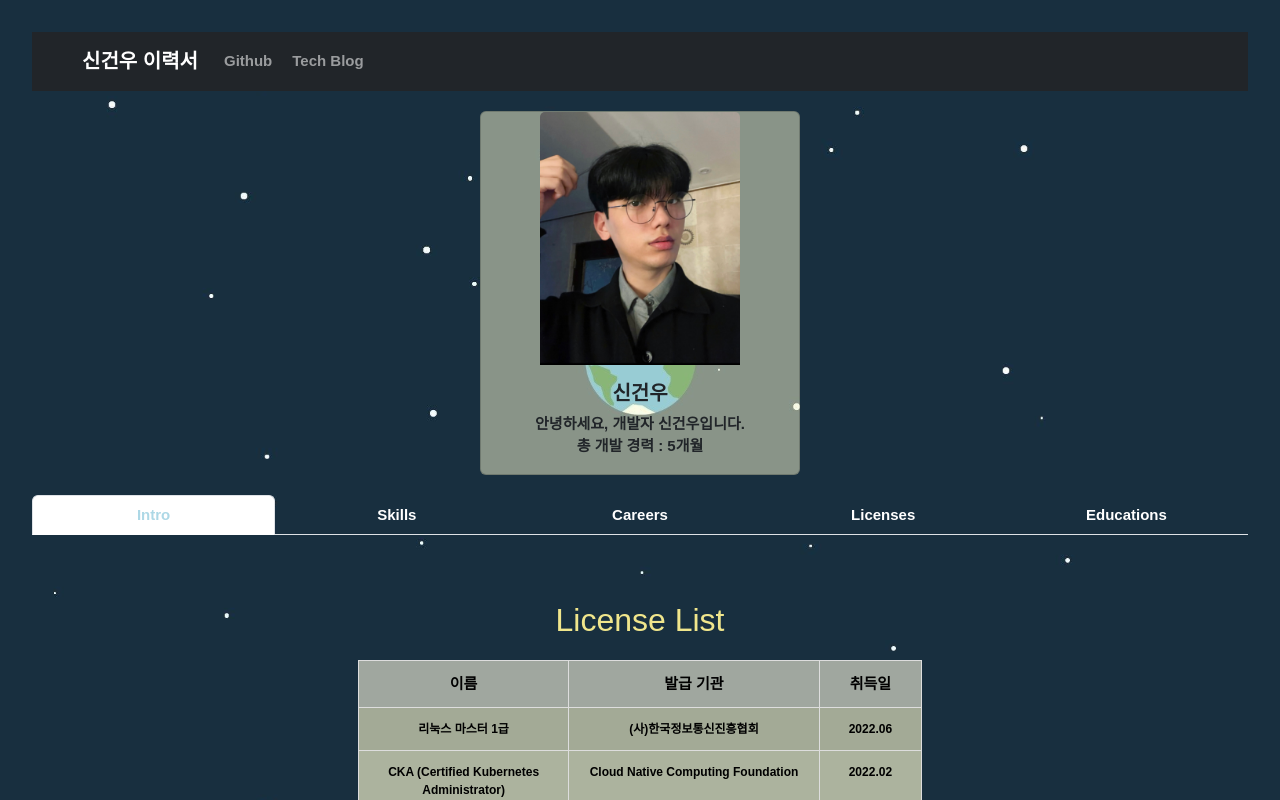
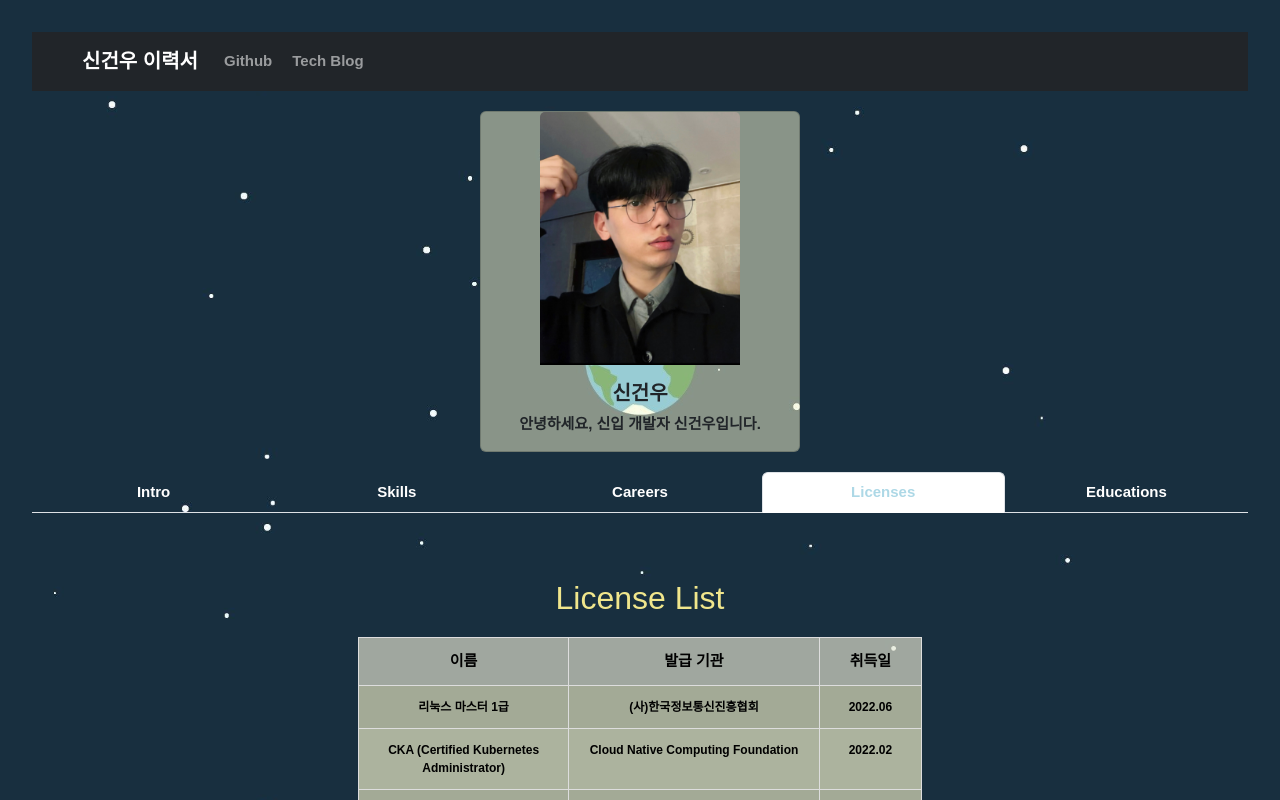
Before and after one commit to spacedustz/Resume, a React (Vite) app in the folder React/: page /licenses in a window 1280 px wide. Shown: the top 800 px of the page. Built offline with nearby package versions, Linux system fonts and the light colour scheme.

Commit message:
Tabs 모듈위치 변경 & useEffect를 이용한 활성화 탭 고정 로직 추가

```diff
--- a/React/src/router/Router.tsx
+++ b/React/src/router/Router.tsx
@@ -1,6 +1,6 @@
 import React from "react";
 import {BrowserRouter, Route, Routes} from "react-router-dom";
-import HeaderTabs from "../styles/navigation/HeaderTabs.tsx";
+import HeaderTabs from "../styles/tabs/HeaderTabs.tsx";
 import Introduce from "../components/Introduce.tsx";
 import SkillList from "../components/Skills.tsx";
 import Careers from "../components/Careers.tsx";
--- a/React/src/styles/card/ProfileCard.tsx
+++ b/React/src/styles/card/ProfileCard.tsx
@@ -49,8 +49,7 @@ const ProfileCard: React.FC = () => {
                 <Card.Body>
                     <Card.Title>신건우</Card.Title>
                     <Card.Text>
-                        <strong>안녕하세요, 개발자 신건우입니다.</strong><br/>
-                        <strong>총 개발 경력 : 5개월</strong>
+                        <strong>안녕하세요, 신입 개발자 신건우입니다.</strong><br/>
                     </Card.Text>
                 </Card.Body>
             </MainCard>
--- a/React/src/styles/navigation/HeaderTabs.tsx
+++ b/React/src/styles/tabs/HeaderTabs.tsx
@@ -1,6 +1,6 @@
 import Tab from 'react-bootstrap/Tab';
 import Tabs from 'react-bootstrap/Tabs';
-import React, {useState} from "react";
+import React, {useEffect, useState} from "react";
 import styled from "styled-components";
 import {Outlet, useNavigate} from "react-router-dom";
 
@@ -27,6 +27,30 @@ const HeaderTabs: React.FC = () => {
             navigate(`/${k}`);
         }
     }
+
+    useEffect(() => {
+        const currentPath = location.pathname;
+
+        switch (currentPath) {
+            case '/intro':
+                setActiveKey('intro');
+                break;
+            case '/skills':
+                setActiveKey('skills');
+                break;
+            case '/careers':
+                setActiveKey('careers');
+                break;
+            case '/licenses':
+                setActiveKey('licenses');
+                break;
+            case '/educations':
+                setActiveKey('educations');
+                break;
+            default:
+                setActiveKey('intro');
+        }
+    }, [location.pathname]);
 
     return (
         <TabsStyle
```
